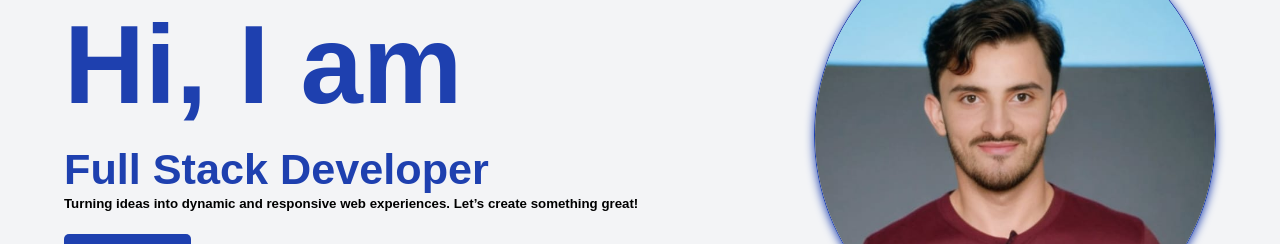
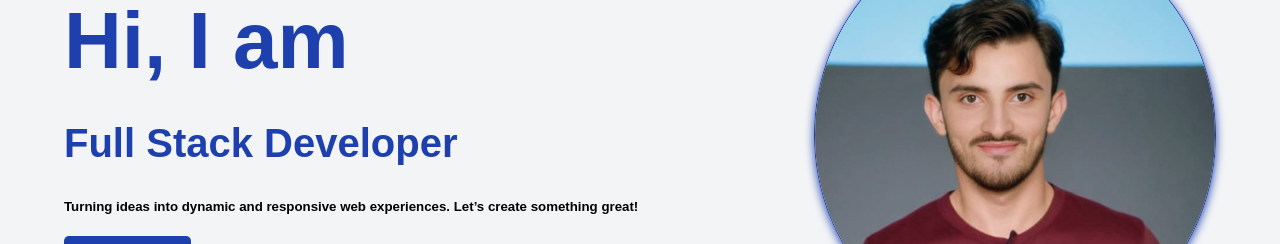
Before and after one commit to farmanullah22/my-portfolio, a React (Vite) app: page / in a window 1280 px wide. Shown: the part 220-464 px from the top of the page. Built offline with nearby package versions, Linux system fonts and the light colour scheme.

Commit message:
Fixed the css for all device

```diff
--- a/src/index.css
+++ b/src/index.css
@@ -16,6 +16,7 @@ body {
   background: #1e40af;
   color: white;
   transition: background 0.3s;
+  position: relative;
 }
 
 .logo {
@@ -42,18 +43,31 @@ body {
   transform: scale(1.1);
 }
 
-/* Responsive Navbar */
+/* Mobile Navigation */
+.menu-toggle {
+  display: none;
+  font-size: 1.8rem;
+  cursor: pointer;
+}
+
 @media (max-width: 768px) {
   .navbar {
     flex-direction: column;
     align-items: flex-start;
   }
+
   .nav-links {
     flex-direction: column;
     width: 100%;
+    display: none;
   }
-  .nav-links a {
-      padding: 10px 0;
+
+  .nav-links.show {
+    display: flex;
+  }
+
+  .menu-toggle {
+    display: block;
   }
 }
 
@@ -66,26 +80,27 @@ body {
   background: #f3f4f6;
   padding-bottom: 5rem;
   transition: all 0.3s ease-in-out;
+  flex-wrap: wrap;
 }
 
 .hero-content {
+  flex: 1;
   max-width: 50%;
 }
 
 .hero-span {
-  font-size: 7rem;
+  font-size: 5rem;
   color: #1e40af;
   transition: color 0.3s ease-in-out;
 }
 
 .hero-content h2 {
-  font-size: 2.7rem;
+  font-size: 2.5rem;
   color: #1e40af;
-  margin-bottom: -20px;
 }
 
 .hero-content h3 {
-  font-size: 2rem;
+  font-size: 1.8rem;
   color: #1e40af;
 }
 
@@ -148,6 +163,10 @@ body {
   padding: 60px 20px;
   background-color: #f4f4f4;
   transition: background 0.3s ease-in-out;
+  display: grid;
+  grid-template-columns: repeat(auto-fit, minmax(250px, 1fr));
+  gap: 20px;
+  justify-content: center;
 }
 
 .service-card {
@@ -155,7 +174,6 @@ body {
   padding: 20px;
   border-radius: 8px;
   box-shadow: 0 4px 10px rgba(0, 0, 0, 0.1);
-  width: 300px;
   transition: transform 0.3s ease-in-out, box-shadow 0.3s ease-in-out;
 }
 
```
Lines whose indentation alone changed are shown as unchanged.
